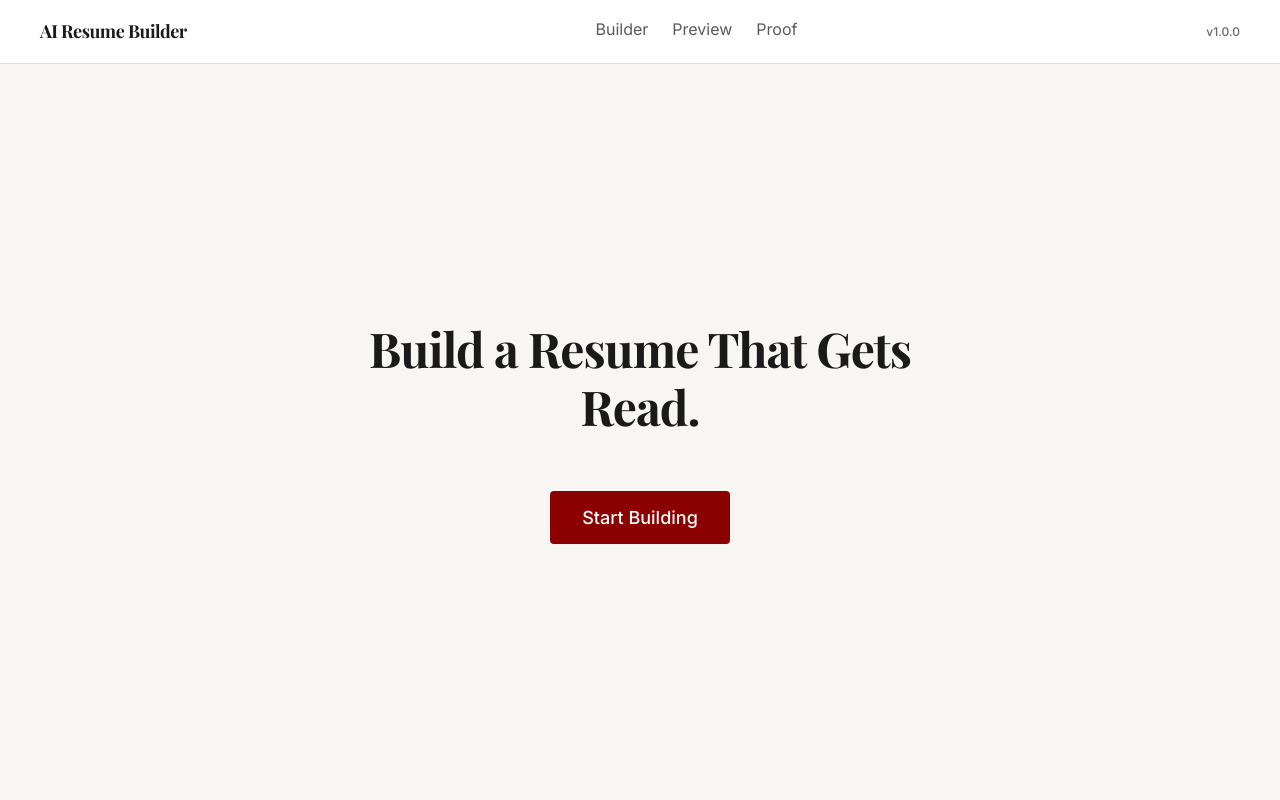
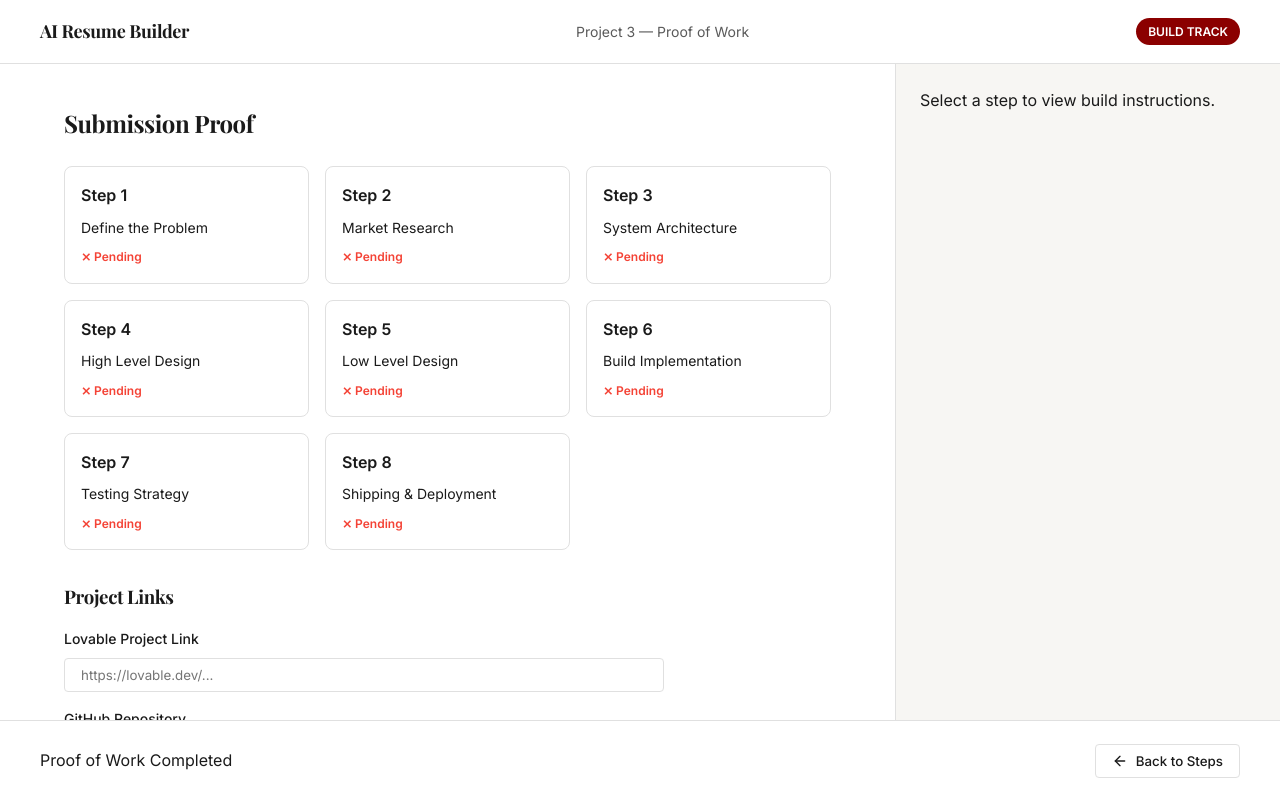
Before and after one commit to Sadikcserymec077/ai_resume, a React (Vite) app: page /rb/proof in a window 1280 px wide. Before the commit this address led to /. Built offline with nearby package versions, Linux system fonts and the light colour scheme.

Commit message:
Restore Build Track under /rb/ routes while keeping Resume App

```diff
--- a/src/App.jsx
+++ b/src/App.jsx
@@ -1,24 +1,38 @@
 import React from 'react';
 import { BrowserRouter, Routes, Route, Navigate } from 'react-router-dom';
-import PremiumLayout from './layouts/PremiumLayout';
+import AppLayout from './layouts/AppLayout';
+import BuildTrackLayout from './layouts/BuildTrackLayout';
 import HomePage from './pages/HomePage';
 import BuilderPage from './pages/BuilderPage';
 import PreviewPage from './pages/PreviewPage';
-import ProofPage from './pages/ProofPage';
+import AppProofPage from './pages/AppProofPage';
+import BuildTrackProofPage from './pages/BuildTrackProofPage';
+import StepPage from './pages/StepPage';
 import { ResumeProvider } from './contexts/ResumeContext';
+import { STEPS } from './constants/steps';
 
 function App() {
   return (
     <BrowserRouter basename={import.meta.env.BASE_URL}>
       <ResumeProvider>
         <Routes>
-          <Route element={<PremiumLayout />}>
+          {/* Resume App Routes */}
+          <Route element={<AppLayout />}>
             <Route path="/" element={<HomePage />} />
             <Route path="/builder" element={<BuilderPage />} />
             <Route path="/preview" element={<PreviewPage />} />
-            <Route path="/proof" element={<ProofPage />} />
-            <Route path="*" element={<Navigate to="/" replace />} />
+            <Route path="/proof" element={<AppProofPage />} />
           </Route>
+
+          {/* Build Track Routes */}
+          <Route element={<BuildTrackLayout />}>
+            {STEPS.map(step => (
+              <Route key={step.id} path={step.route} element={<StepPage />} />
+            ))}
+            <Route path="/rb/proof" element={<BuildTrackProofPage />} />
+          </Route>
+
+          <Route path="*" element={<Navigate to="/" replace />} />
         </Routes>
       </ResumeProvider>
     </BrowserRouter>
--- a/src/components/common/TopBar.jsx
+++ b/src/components/common/AppTopBar.jsx
@@ -1,9 +1,10 @@
 import React from 'react';
 import { NavLink } from 'react-router-dom';
 
-const TopBar = () => {
+const AppTopBar = () => {
     return (
         <header className="top-bar">
+            {/* ... content ... */}
             <div className="top-bar-left">
                 <h1 style={{ fontSize: '18px', margin: 0, fontWeight: '700', letterSpacing: '-0.5px' }}>
                     AI Resume Builder
@@ -57,4 +58,4 @@ const TopBar = () => {
     );
 };
 
-export default TopBar;
+export default AppTopBar;
--- /dev/null
+++ b/src/components/common/BuildTrackTopBar.jsx
@@ -0,0 +1,36 @@
+import React from 'react';
+import { useLocation } from 'react-router-dom';
+import { STEPS } from '../../constants/steps';
+
+const BuildTrackTopBar = () => {
+    const location = useLocation();
+
+    // Find current step
+    const currentStep = STEPS.find(step => location.pathname === step.route);
+
+    // Title logic
+    let centerText = '';
+    if (currentStep) {
+        centerText = `Project 3 — Step ${currentStep.number} of 8`;
+    } else if (location.pathname === '/rb/proof') {
+        centerText = 'Project 3 — Proof of Work';
+    }
+
+    return (
+        <header className="top-bar">
+            <div className="top-bar-left">
+                <h1 style={{ fontSize: '18px', margin: 0 }}>AI Resume Builder</h1>
+            </div>
+            <div className="top-bar-center">
+                <span style={{ color: 'var(--color-text-secondary)', fontSize: '14px' }}>
+                    {centerText}
+                </span>
+            </div>
+            <div className="top-bar-right">
+                <div className="status-badge">Build Track</div>
+            </div>
+        </header>
+    );
+};
+
+export default BuildTrackTopBar;
--- a/src/layouts/PremiumLayout.jsx
+++ b/src/layouts/AppLayout.jsx
@@ -1,11 +1,11 @@
 import React from 'react';
-import TopBar from '../components/common/TopBar';
+import AppTopBar from '../components/common/AppTopBar';
 import { Outlet } from 'react-router-dom';
 
-const PremiumLayout = () => {
+const AppLayout = () => {
     return (
         <div className="premium-layout-container" style={{ display: 'block', height: '100vh', overflowX: 'hidden' }}>
-            <TopBar />
+            <AppTopBar />
             <div className="main-content" style={{ marginTop: '0px' }}>
                 <Outlet />
             </div>
@@ -13,4 +13,4 @@ const PremiumLayout = () => {
     );
 };
 
-export default PremiumLayout;
+export default AppLayout;
--- /dev/null
+++ b/src/layouts/BuildTrackLayout.jsx
@@ -0,0 +1,27 @@
+import React from 'react';
+import { Outlet } from 'react-router-dom';
+import BuildTrackTopBar from '../components/common/BuildTrackTopBar';
+import ProofFooter from '../components/common/ProofFooter';
+import BuildPanel from '../components/common/BuildPanel';
+import { StepProvider } from '../contexts/StepContext';
+
+const BuildTrackLayout = () => {
+    return (
+        <StepProvider>
+            <div className="premium-layout-container">
+                <BuildTrackTopBar />
+                <div className="main-content-layout">
+                    <main className="workspace-panel">
+                        <Outlet />
+                    </main>
+                    <aside className="build-panel">
+                        <BuildPanel />
+                    </aside>
+                </div>
+                <ProofFooter />
+            </div>
+        </StepProvider>
+    );
+};
+
+export default BuildTrackLayout;
--- /dev/null
+++ b/src/pages/BuildTrackProofPage.jsx
@@ -0,0 +1,121 @@
+import React, { useState } from 'react';
+import { useStep } from '../contexts/StepContext';
+import { STEPS } from '../constants/steps';
+
+const BuildTrackProofPage = () => {
+    const { artifacts } = useStep();
+    const [links, setLinks] = useState({
+        lovable: '',
+        github: '',
+        deploy: ''
+    });
+
+    const handleChange = (e) => {
+        const { name, value } = e.target;
+        setLinks(prev => ({ ...prev, [name]: value }));
+    };
+
+    const isComplete = links.lovable && links.github && links.deploy;
+
+    const handleCopySubmission = () => {
+        const submission = `
+Project 3: AI Resume Builder - Build Track
+------------------------------------------
+Lovable Link: ${links.lovable}
+GitHub Repo: ${links.github}
+Deployed App: ${links.deploy}
+
+Steps Completed:
+${STEPS.map(step => {
+            const artifactKey = `rb_step_${step.number}_artifact`;
+            const has = artifacts[artifactKey];
+            return `- Step ${step.number}: ${has ? '[x] Completed' : '[ ] Pending'}`;
+        }).join('\n')}
+    `.trim();
+
+        navigator.clipboard.writeText(submission);
+        alert('Submission copied to clipboard!');
+    };
+
+    return (
+        <div className="proof-page" style={{ padding: '0 24px' }}>
+            <h2 style={{ fontSize: '24px', marginBottom: '24px' }}>Submission Proof</h2>
+
+            <div style={{ display: 'grid', gridTemplateColumns: 'repeat(auto-fill, minmax(200px, 1fr))', gap: '16px', marginBottom: '32px' }}>
+                {STEPS.map(step => {
+                    const artifactKey = `rb_step_${step.number}_artifact`;
+                    const has = artifacts[artifactKey];
+                    return (
+                        <div key={step.id} style={{
+                            padding: '16px',
+                            border: '1px solid var(--color-border)',
+                            borderRadius: '8px',
+                            background: has ? '#e8f5e9' : '#fff',
+                            display: 'flex',
+                            flexDirection: 'column',
+                            gap: '8px'
+                        }}>
+                            <div style={{ fontWeight: 'bold' }}>Step {step.number}</div>
+                            <div style={{ fontSize: '14px' }}>{step.title}</div>
+                            <div style={{
+                                marginTop: 'auto',
+                                fontSize: '12px',
+                                fontWeight: '600',
+                                color: has ? '#4CAF50' : '#f44336'
+                            }}>
+                                {has ? '✓ Completed' : '⨯ Pending'}
+                            </div>
+                        </div>
+                    );
+                })}
+            </div>
+
+            <div style={{ maxWidth: '600px', margin: '0 0' }}>
+                <h3 style={{ marginBottom: '16px' }}>Project Links</h3>
+                <div style={{ display: 'flex', flexDirection: 'column', gap: '16px' }}>
+                    <div>
+                        <label style={{ display: 'block', marginBottom: '8px', fontSize: '14px', fontWeight: '500' }}>Lovable Project Link</label>
+                        <input
+                            type="url"
+                            name="lovable"
+                            placeholder="https://lovable.dev/..."
+                            value={links.lovable}
+                            onChange={handleChange}
+                        />
+                    </div>
+                    <div>
+                        <label style={{ display: 'block', marginBottom: '8px', fontSize: '14px', fontWeight: '500' }}>GitHub Repository</label>
+                        <input
+                            type="url"
+                            name="github"
+                            placeholder="https://github.com/..."
+                            value={links.github}
+                            onChange={handleChange}
+                        />
+                    </div>
+                    <div>
+                        <label style={{ display: 'block', marginBottom: '8px', fontSize: '14px', fontWeight: '500' }}>Deployment URL</label>
+                        <input
+                            type="url"
+                            name="deploy"
+                            placeholder="https://..."
+                            value={links.deploy}
+                            onChange={handleChange}
+                        />
+                    </div>
+
+                    <button
+                        className="btn-primary"
+                        onClick={handleCopySubmission}
+                        disabled={!isComplete} // Optional check
+                        style={{ marginTop: '16px', width: '100%', opacity: !isComplete ? 0.7 : 1 }}
+                    >
+                        Copy Final Submission
+                    </button>
+                </div>
+            </div>
+        </div>
+    );
+};
+
+export default BuildTrackProofPage;
```
Also changed, not shown: src/pages/AppProofPage.jsx (renamed from src/pages/ProofPage.jsx).
